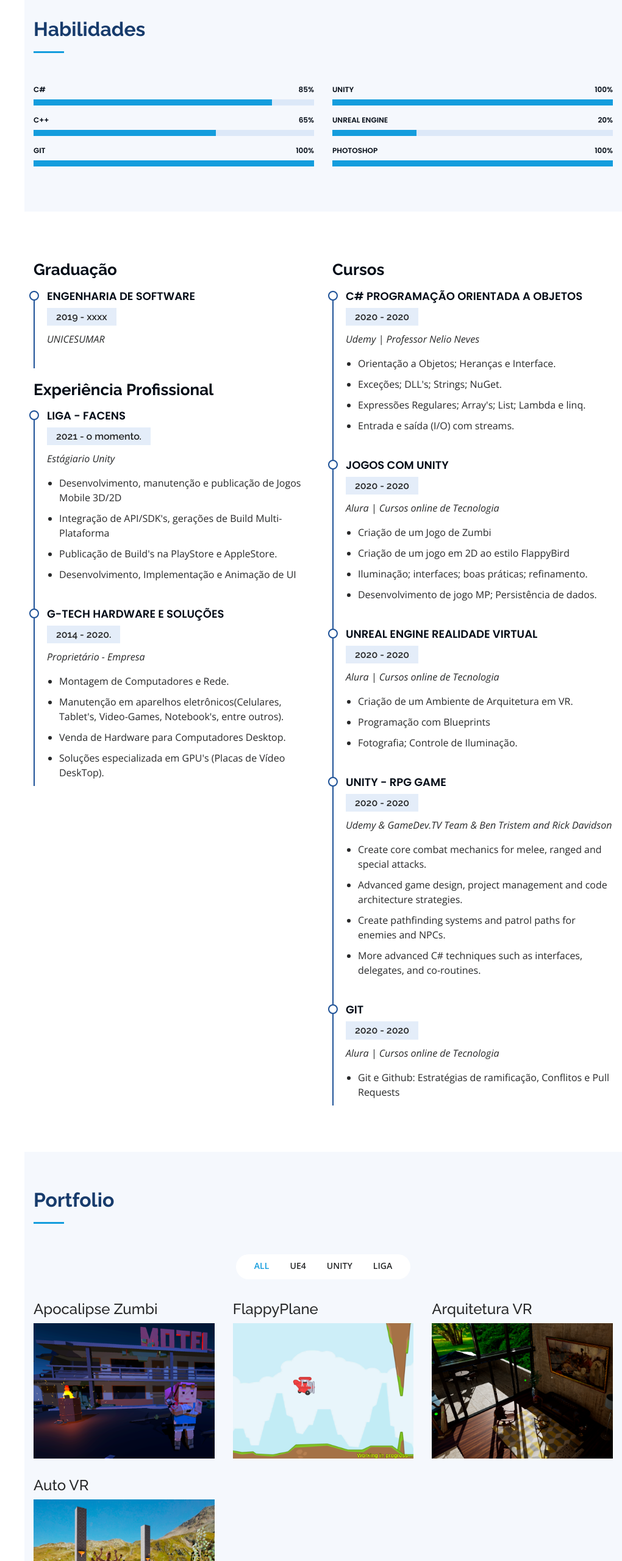
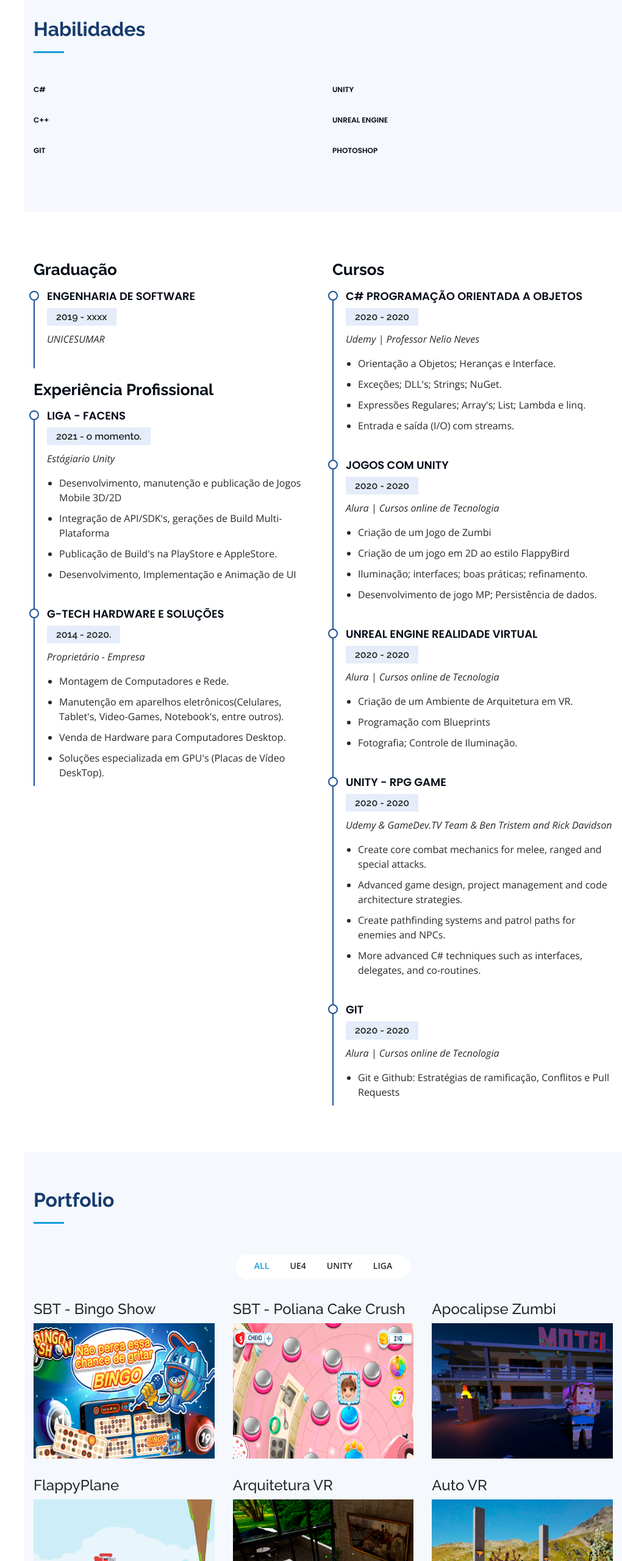
Before and after one commit to Algozx/GuilhermeMontesano, a plain HTML site: page index.html in a window 1280 px wide. Shown: the part 1500-4060 px from the top of the page at 61% size, without its empty margins (260-1280 px from the left). Drawn offline with nearby package versions, Linux system fonts and the light colour scheme.

Commit message:
Melhorias no portfolio.

```diff
--- a/index.html
+++ b/index.html
@@ -145,27 +145,15 @@
           <div class="col-lg-6" data-aos="fade-up">
 
             <div class="progress">
-              <span class="skill">C#<i class="val">85%</i></span>
-              <div class="progress-bar-wrap">
-                <div class="progress-bar" role="progressbar" aria-valuenow="85" aria-valuemin="0" aria-valuemax="100">
-                </div>
-              </div>
+              <span class="skill">C#<i class="val"></i></span>
             </div>
 
             <div class="progress">
-              <span class="skill">C++<i class="val">65%</i></span>
-              <div class="progress-bar-wrap">
-                <div class="progress-bar" role="progressbar" aria-valuenow="65" aria-valuemin="0" aria-valuemax="100">
-                </div>
-              </div>
+              <span class="skill">C++<i class="val"></i></span>
             </div>
 
             <div class="progress">
-              <span class="skill">Git<i class="val">100%</i></span>
-              <div class="progress-bar-wrap">
-                <div class="progress-bar" role="progressbar" aria-valuenow="100" aria-valuemin="0" aria-valuemax="100">
-                </div>
-              </div>
+              <span class="skill">Git<i class="val"></i></span>
             </div>
 
           </div>
@@ -173,27 +161,15 @@
           <div class="col-lg-6" data-aos="fade-up" data-aos-delay="100">
 
             <div class="progress">
-              <span class="skill">Unity<i class="val">100%</i></span>
-              <div class="progress-bar-wrap">
-                <div class="progress-bar" role="progressbar" aria-valuenow="100" aria-valuemin="0" aria-valuemax="100">
-                </div>
-              </div>
+              <span class="skill">Unity<i class="val"></i></span>
             </div>
 
             <div class="progress">
-              <span class="skill">Unreal Engine<i class="val">20%</i></span>
-              <div class="progress-bar-wrap">
-                <div class="progress-bar" role="progressbar" aria-valuenow="30" aria-valuemin="0" aria-valuemax="100">
-                </div>
-              </div>
+              <span class="skill">Unreal Engine<i class="val"></i></span>
             </div>
 
             <div class="progress">
-              <span class="skill">Photoshop<i class="val">100%</i></span>
-              <div class="progress-bar-wrap">
-                <div class="progress-bar" role="progressbar" aria-valuenow="100" aria-valuemin="0" aria-valuemax="100">
-                </div>
-              </div>
+              <span class="skill">Photoshop<i class="val"></i></span>
             </div>
 
           </div>
@@ -317,6 +293,34 @@
         </div>
 
         <div class="row portfolio-container" data-aos="fade-up" data-aos-delay="100">
+
+          <div class="col-lg-4 col-md-6 portfolio-item filter-liga">
+            <div class="portfolio-wrap">
+              <h4>SBT - Bingo Show</h4>
+              <img src="assets/img/portfolio/portfolio-8.png" class="img-fluid" alt="">
+              <div class="portfolio-links">
+                <a href="assets/img/portfolio/portfolio-8.jpg" data-gall="portfolioGallery" class="venobox"
+                   title="Ampliar Imagem"><i class="bx bx-plus"></i></a>
+                <a href="https://play.google.com/store/apps/details?id=com.liga.bingoshow&hl=pt_BR&gl=US" title="Play"><i class="bx bx-play"></i></a>
+                <a href="https://play.google.com/store/apps/details?id=com.liga.bingoshow&hl=pt_BR&gl=US" title="Mais detalhes"><i
+                        class="bx bxl-github"></i></a>
+              </div>
+            </div>
+          </div>
+
+          <div class="col-lg-4 col-md-6 portfolio-item filter-liga">
+            <div class="portfolio-wrap">
+              <h4>SBT - Poliana Cake Crush</h4>
+              <img src="assets/img/portfolio/portfolio-9.png" class="img-fluid" alt="">
+              <div class="portfolio-links">
+                <a href="assets/img/portfolio/portfolio-9-gameplay.png" data-gall="portfolioGallery" class="venobox"
+                   title="Ampliar Imagem"><i class="bx bx-plus"></i></a>
+                <a href="https://play.google.com/store/apps/details?id=com.liga.sbt.polianacakecrush&hl=pt_BR&gl=US" title="Play"><i class="bx bx-play"></i></a>
+                <a href="https://play.google.com/store/apps/details?id=com.liga.sbt.polianacakecrush&hl=pt_BR&gl=US" title="Mais detalhes"><i
+                        class="bx bxl-github"></i></a>
+              </div>
+            </div>
+          </div>
 
           <div class="col-lg-4 col-md-6 portfolio-item filter-web">
             <div class="portfolio-wrap">
```
Also changed, not shown: assets/img/portfolio/portfolio-8.jpg (added), assets/img/portfolio/portfolio-8.png (added), assets/img/portfolio/portfolio-9-gameplay.png (added), assets/img/portfolio/portfolio-9.png (added).
